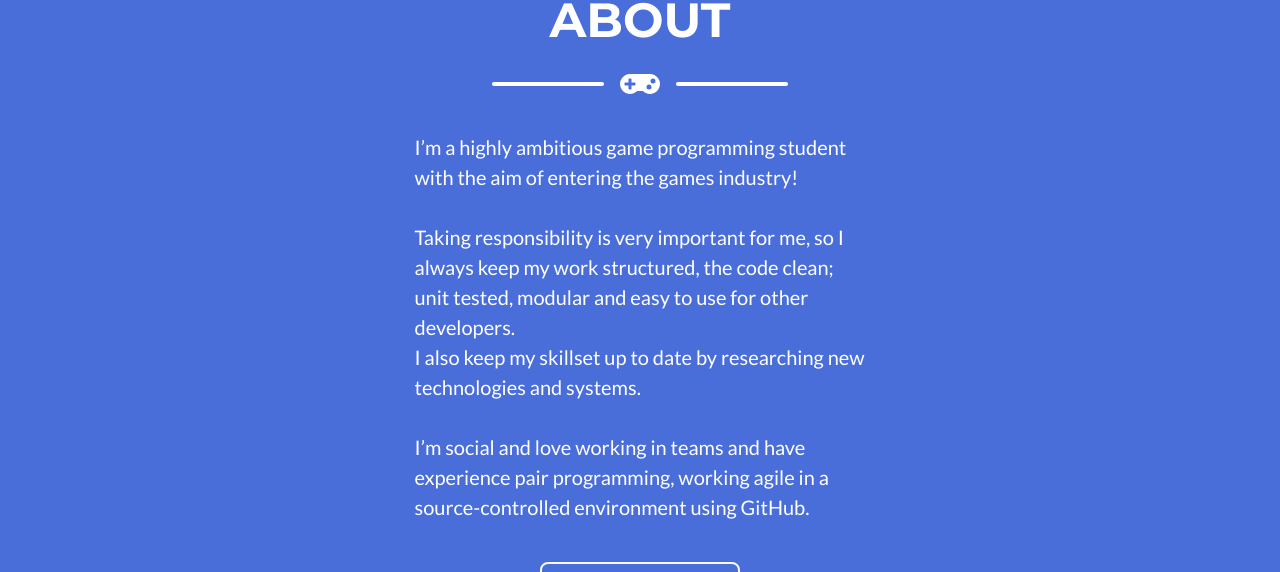
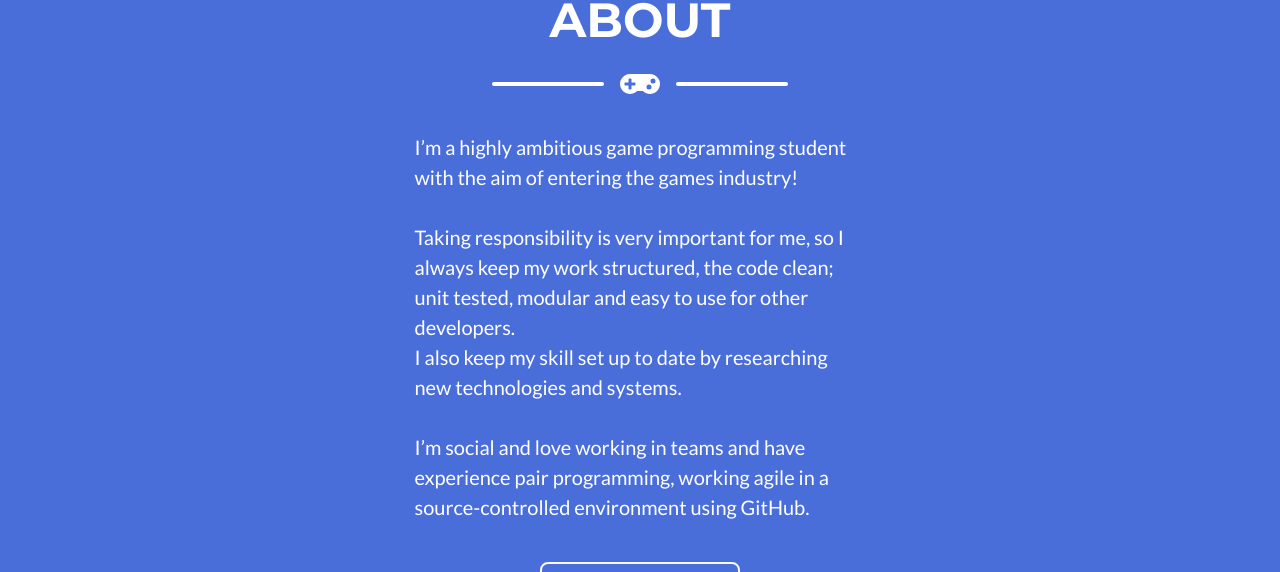
Before and after one commit to h-Nystrom/h-Nystrom.github.io, a plain HTML site: page index.html in a window 1280 px wide. Shown: the part 1589-2161 px from the top of the page. Drawn offline with nearby package versions, Linux system fonts and the light colour scheme.

Commit message:
Update index.html

```diff
--- a/index.html
+++ b/index.html
@@ -135,9 +135,11 @@
                     <!-- About Section Content-->
                     <div class="row justify-content-center">
                         <p class="lead col-lg-5">
-                            I’m a highly ambitious game programming student with the aim of entering the games industry!<br><br>
+                            I’m a highly ambitious game programming student with the aim of entering the games industry!<br>
+                            <br>
                             Taking responsibility is very important for me, so I always keep my work structured, the code clean; unit tested, modular and easy to use for other developers.<br>
-                            I also keep my skillset up to date by researching new technologies and systems.<br><br>
+                            I also keep my skill set up to date by researching new technologies and systems.<br>
+                            <br>
                             I’m social and love working in teams and have experience pair programming, working agile in a source-controlled environment using GitHub.
                         </p>
                     </div>
```
